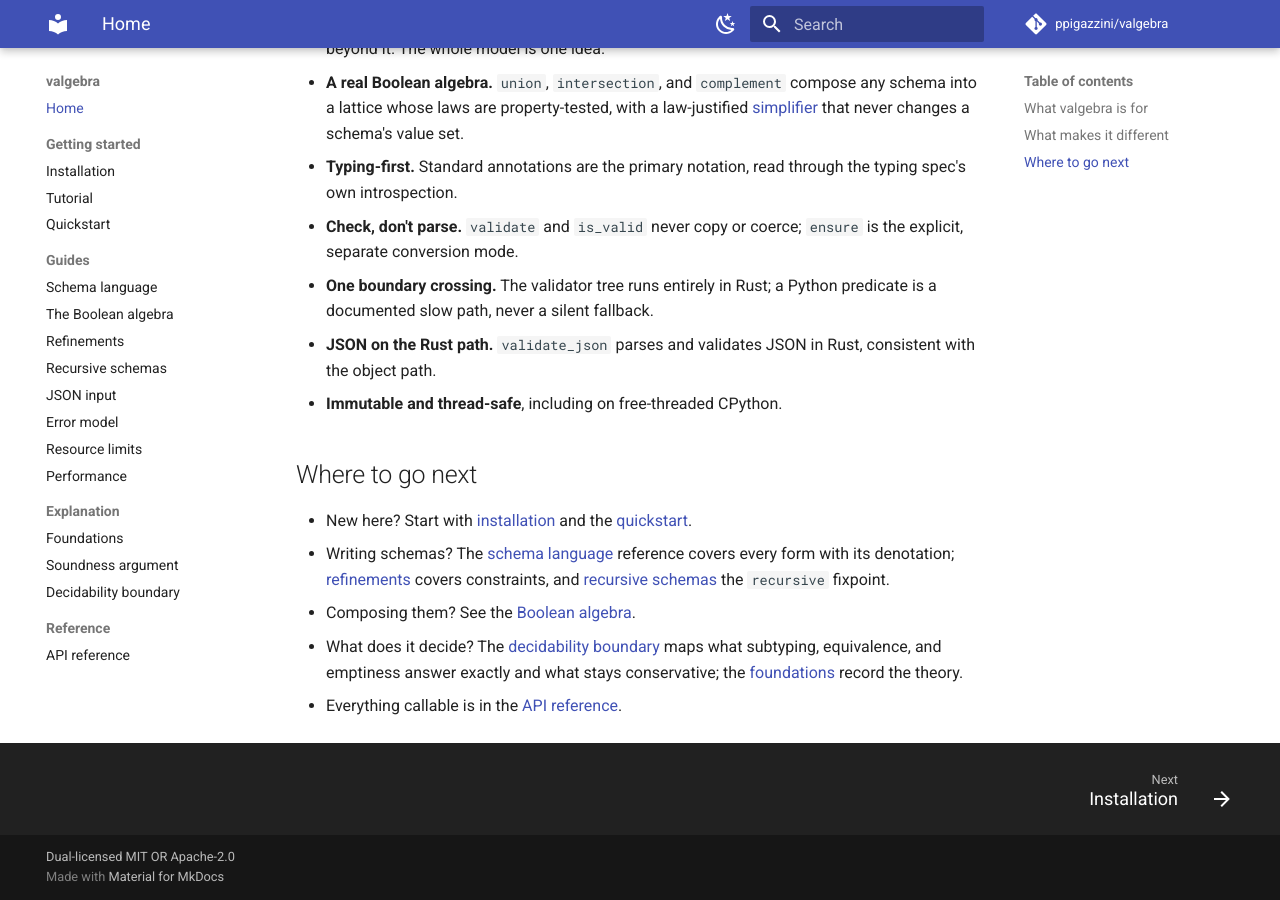
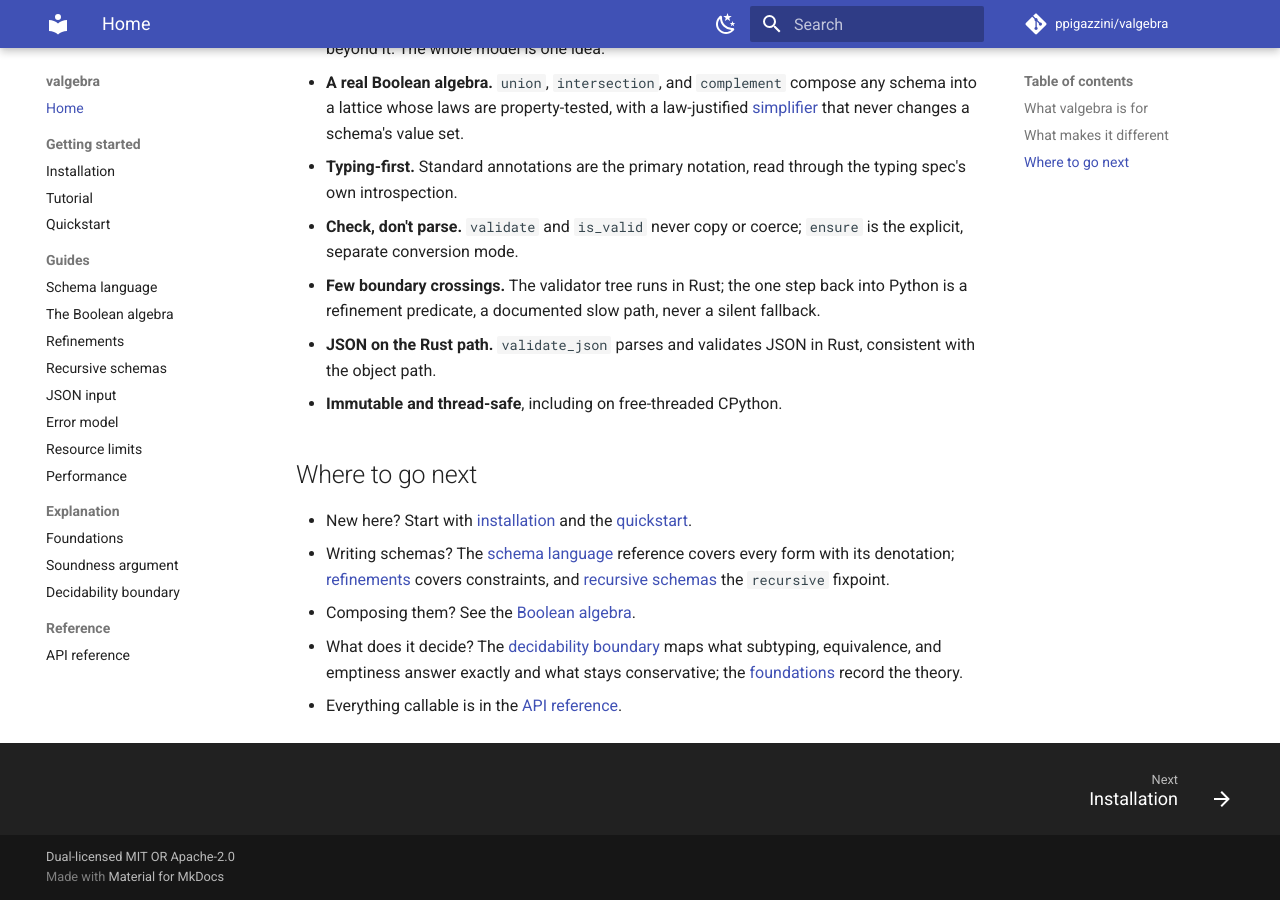
Before and after one commit to ppigazzini/valgebra, an MkDocs documentation site: the page built from docs/index.md, in a window 1280 px wide and 900 px high, scrolled down 1137 px. Built offline with MkDocs 1.6.1 and Material for MkDocs 9.7.7, drawn with Linux system fonts in a browser that asks for light colours; comment, search, counter and statistics services are not loaded.

```diff
--- a/docs/index.md
+++ b/docs/index.md
@@ -56,8 +56,9 @@ schemas (union, intersection, complement, refinement, fixpoints) with
   the typing spec's own introspection.
 - **Check, don't parse.** `validate` and `is_valid` never copy or coerce; `ensure`
   is the explicit, separate conversion mode.
-- **One boundary crossing.** The validator tree runs entirely in Rust; a Python
-  predicate is a documented slow path, never a silent fallback.
+- **Few boundary crossings.** The validator tree runs in Rust; the one step back
+  into Python is a refinement predicate, a documented slow path, never a silent
+  fallback.
 - **JSON on the Rust path.** `validate_json` parses and validates JSON in Rust,
   consistent with the object path.
 - **Immutable and thread-safe**, including on free-threaded CPython.
```
Also changed, not shown: CHANGELOG.md (+3 -2 lines), docs/algebra.md (+2 -1 lines), docs/installation.md (+1 -1 lines), docs/json.md (+2 -1 lines), docs/performance.md (+3 -1 lines).
